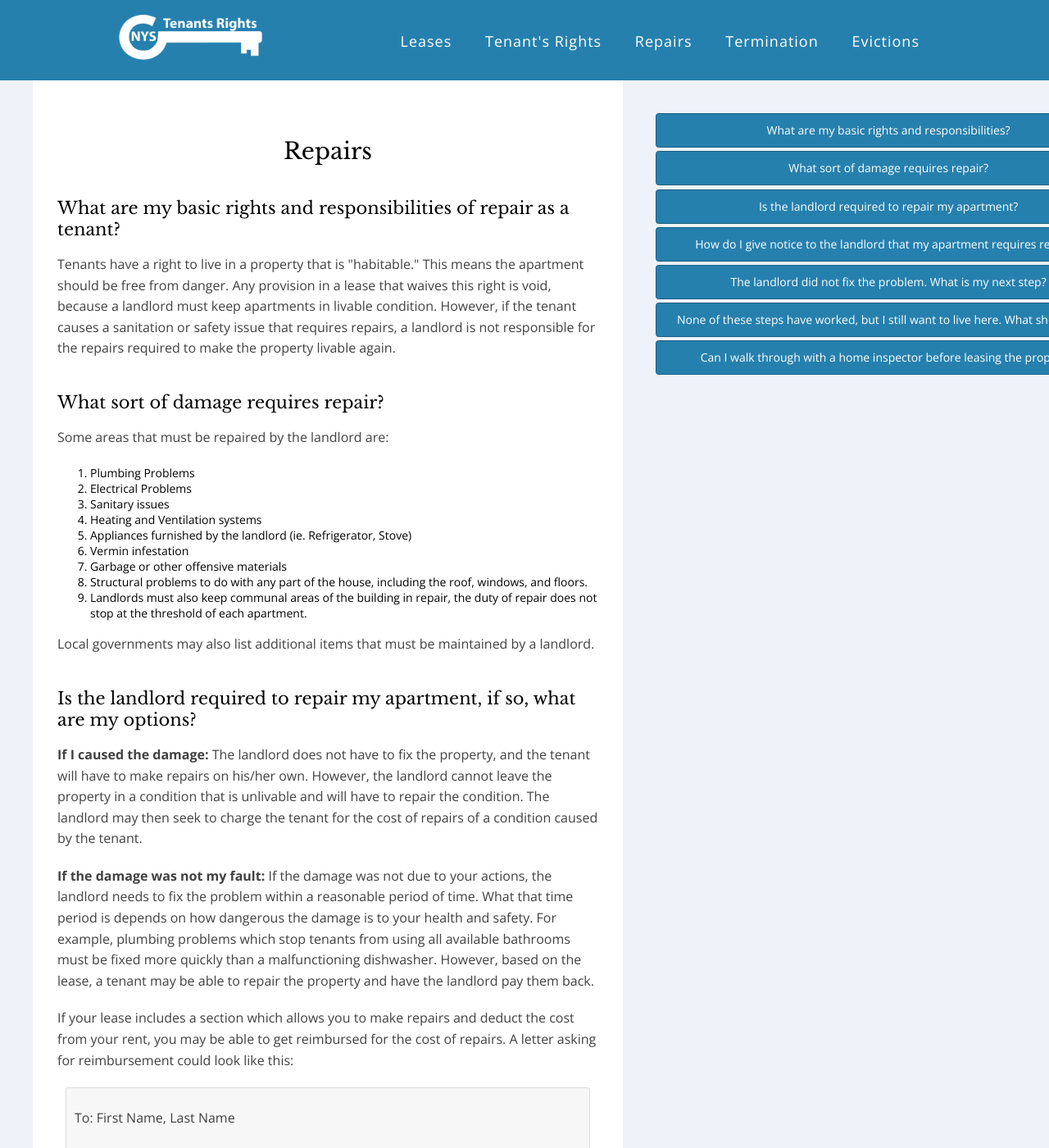
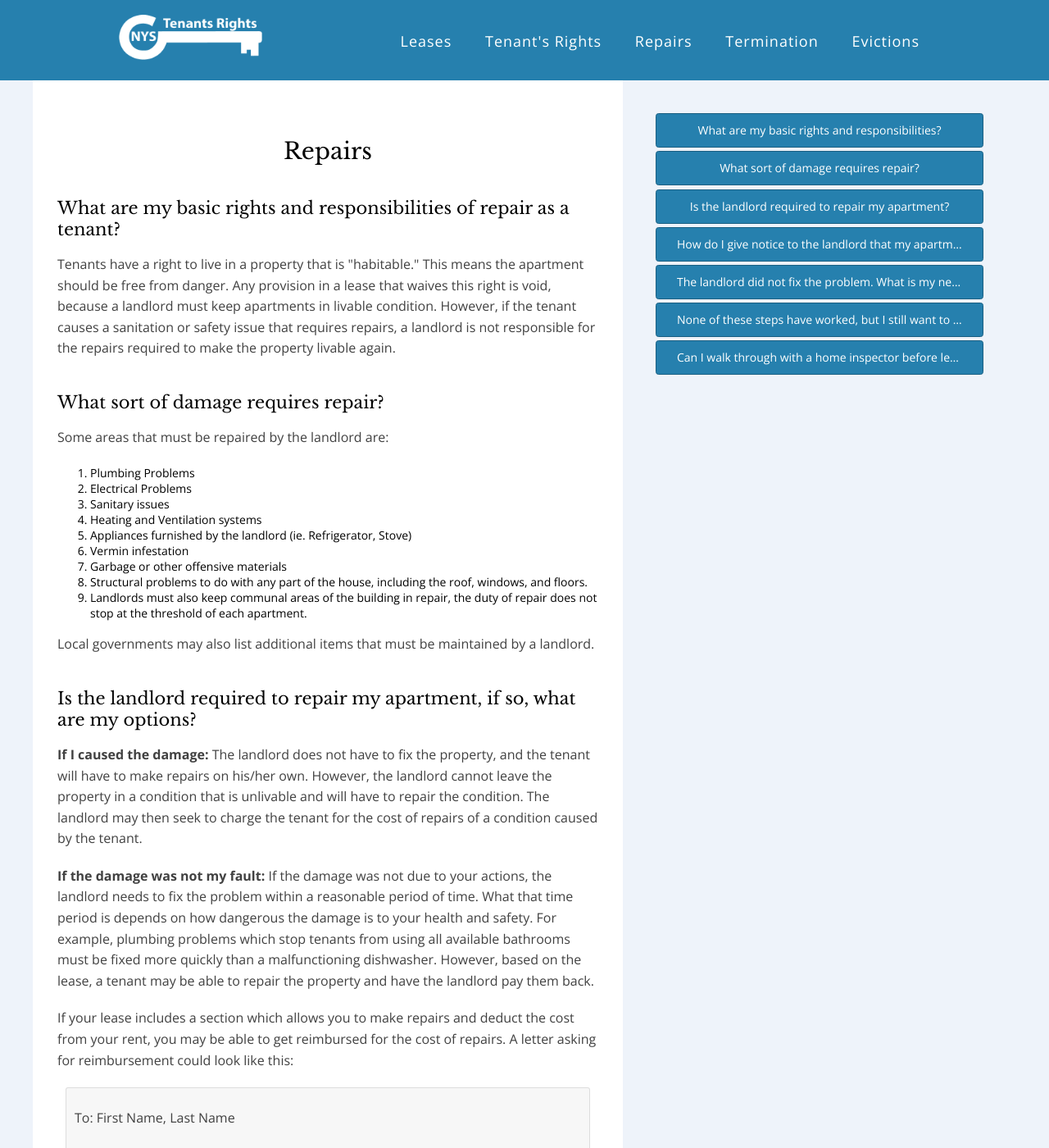
Before and after one commit to RRamsland/Tenant-Rights, a Jekyll site: the page built from repairs.html, in a window 1280 px wide and 1400 px high. Shown: the whole window at 82% size. Built offline with Jekyll 4.4.1, drawn with Linux system fonts in a browser that asks for light colours.

Commit message:
Fixed Width Scaling Issues

```diff
--- a/css/style.css
+++ b/css/style.css
@@ -742,6 +742,8 @@ body{
 .sidebar{
   padding: 6px 10px;
   position: fixed;
+  width: inherit;
+  max-width: inherit
 }
 @media(min-width:1000px){
   .subTopicLinks{
```
